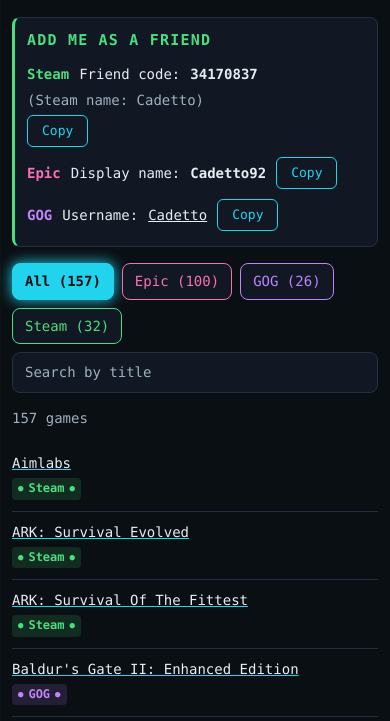
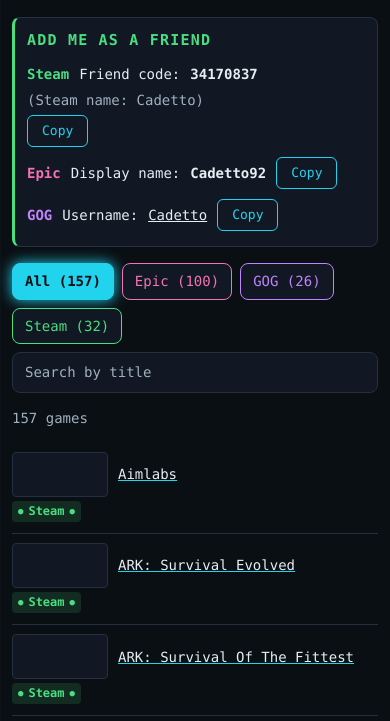
Before and after one commit to Cadetto92/game-list-extractor, a plain HTML site: page site/index.html in a window 390 px wide. Shown: the part 93-814 px from the top of the page. Drawn offline with Linux system fonts and the light colour scheme.

Commit message:
Show a thumbnail before each game title on the site
Fixed-size picture box (128x60, 96x45 on phones), lazy loading, no referrer
sent to the store CDNs, empty box when a picture fails to load.

Co-Authored-By: Claude Sonnet 5.5 <noreply@anthropic.com>

```diff
--- a/site/app.js
+++ b/site/app.js
@@ -51,6 +51,8 @@ function visibleGames() {
           : PLATFORM_NAMES[list.platform]
       );
       if (!entry.game.url && game.url) entry.game = game;
+      // The same title can appear on several platforms: keep the first picture found.
+      if (!entry.image && safeUrl(game.image)) entry.image = game.image;
     }
   }
   const q = state.query.trim().toLowerCase();
@@ -116,17 +118,30 @@ function render() {
   $("empty").hidden = games.length !== 0;
   $("platform-head").hidden = state.tab !== "all" && state.tab !== "epic";
 
-  const rows = games.map(({ game, labels }) => {
+  const rows = games.map(({ game, labels, image }) => {
     const tr = el("tr");
     const title = el("td");
+    const cell = el("div", undefined, "game");
+    // The box keeps its size without a picture, so rows stay aligned.
+    const thumb = el("span", undefined, "thumb");
+    const src = safeUrl(image);
+    if (src) {
+      const img = el("img");
+      img.src = src; img.alt = ""; img.loading = "lazy"; img.decoding = "async";
+      img.referrerPolicy = "no-referrer"; // the store CDNs do not need to know this site's address
+      img.addEventListener("error", () => { img.hidden = true; });
+      thumb.append(img);
+    }
+    cell.append(thumb);
     const href = safeUrl(game.url);
     if (href) {
       const a = el("a", game.title);
       a.href = href; a.target = "_blank"; a.rel = "noopener noreferrer";
-      title.append(a);
+      cell.append(a);
     } else {
-      title.textContent = game.title;
+      cell.append(el("span", game.title));
     }
+    title.append(cell);
     tr.append(title);
     const chips = el("td");
     [...labels].sort().forEach((label) =>
--- a/site/style.css
+++ b/site/style.css
@@ -63,11 +63,18 @@ input[type=search]:focus { border-color: var(--all); }
 table { width: 100%; border-collapse: collapse; }
 th { text-align: left; padding: 8px 6px; color: var(--muted); font-weight: 500; text-transform: uppercase; font-size: 13px;
   letter-spacing: 0.08em; border-bottom: 1px solid var(--all); }
-td { text-align: left; padding: 8px 6px; border-bottom: 1px solid var(--line); vertical-align: top; }
+td { text-align: left; padding: 10px 6px; border-bottom: 1px solid var(--line); vertical-align: top; }
 th:last-child, td:last-child { width: 1%; white-space: nowrap; } /* tags column hugs its content */
 tbody tr:hover { background: rgba(34, 211, 238, 0.07); }
 td a { color: var(--fg); text-decoration-color: var(--all); }
 td a:hover { color: var(--all); }
+
+/* Game picture before the title. Fixed box (about 2:1, like Steam's banner) so rows stay aligned. */
+.game { display: flex; align-items: center; gap: 14px; }
+.thumb { flex: none; width: 128px; height: 60px; border-radius: 4px; overflow: hidden;
+  background: var(--panel); border: 1px solid var(--line); }
+.thumb img { display: block; width: 100%; height: 100%; object-fit: cover; }
+td { vertical-align: middle; }
 
 /* Platform tags: flat status badges (square corners, tinted fill, no outline, dot) so they
    do not look like the clickable tab buttons. */
@@ -104,4 +111,6 @@ td, #profiles li { overflow-wrap: anywhere; }
   tr { padding: 8px 0; border-bottom: 1px solid var(--line); }
   td { border: 0; padding: 1px 0; white-space: normal; }
   td:empty { display: none; }
+  .thumb { width: 96px; height: 45px; }
+  .game { gap: 10px; }
 }
```
